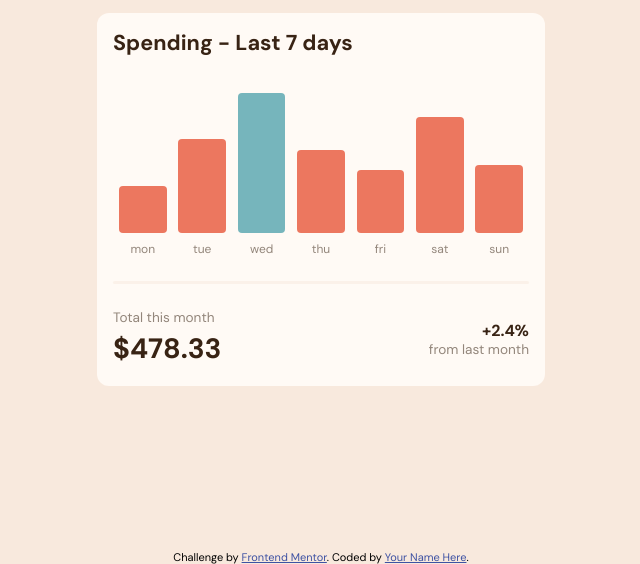
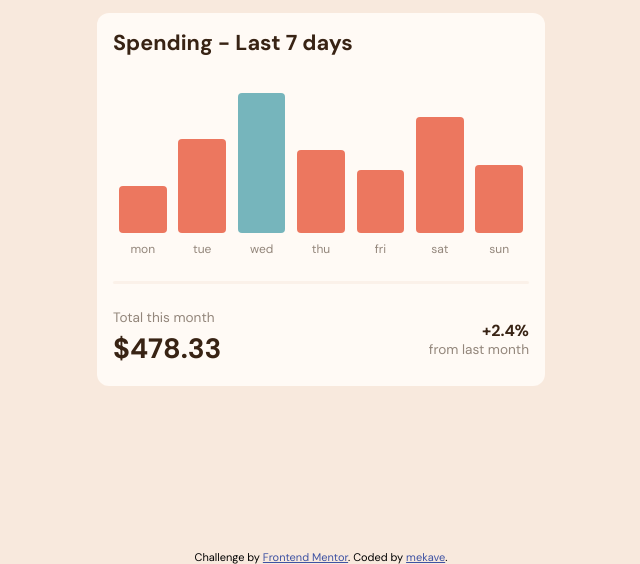
Before and after one commit to mekavehamichlolay/expenses-chart, a plain HTML site: page index.html in a window 1280 px wide. Shown: the part 250-814 px from the top of the page, without its empty margins (319-959 px from the left). Drawn offline with Linux system fonts and the light colour scheme.

Commit message:
add name

```diff
--- a/index.html
+++ b/index.html
@@ -82,7 +82,7 @@
         Challenge by
         <a href="https://www.frontendmentor.io?ref=challenge" target="_blank"
           >Frontend Mentor</a
-        >. Coded by <a href="#">Your Name Here</a>.
+        >. Coded by <a href="#">mekave</a>.
       </div>
     </footer>
   </body>
```
